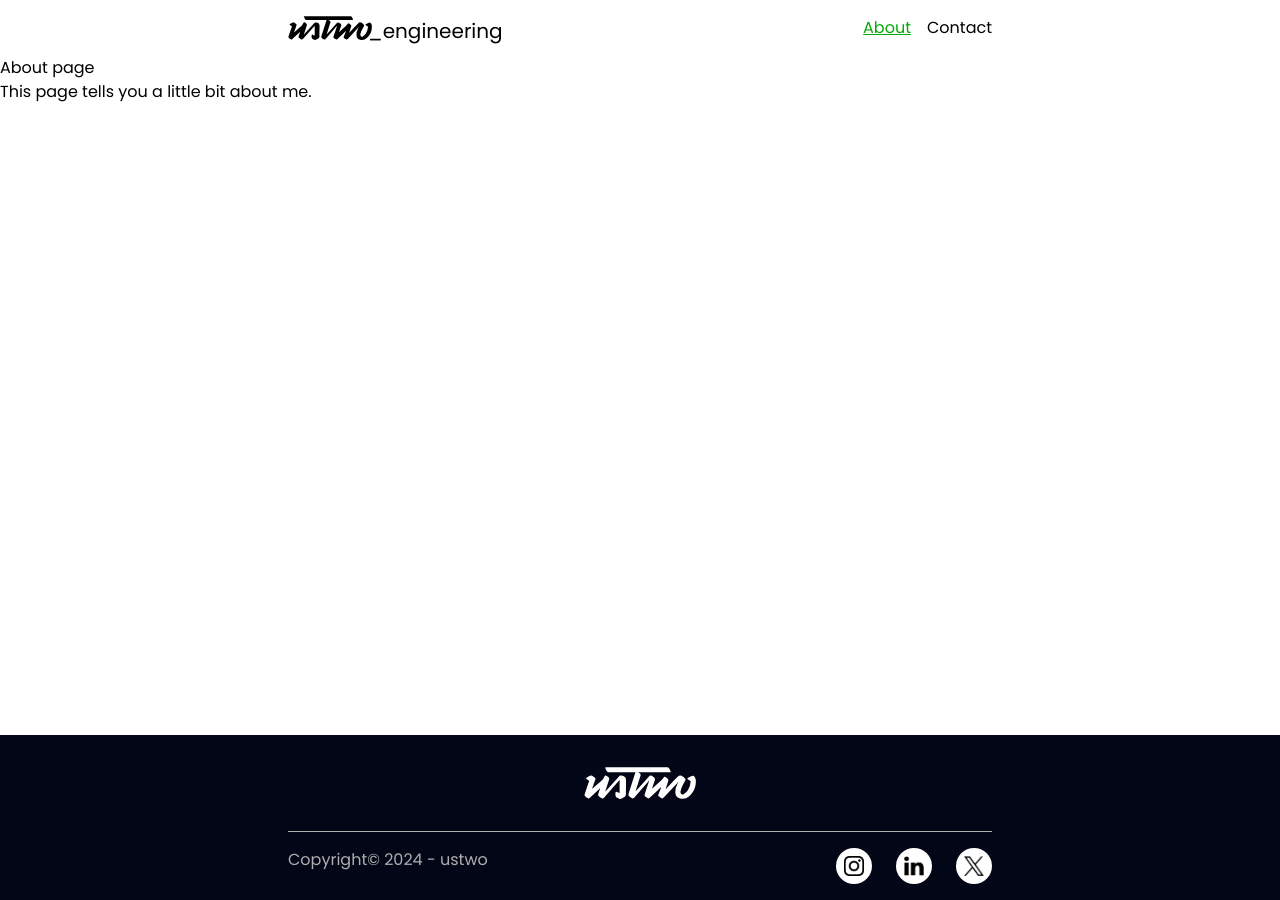
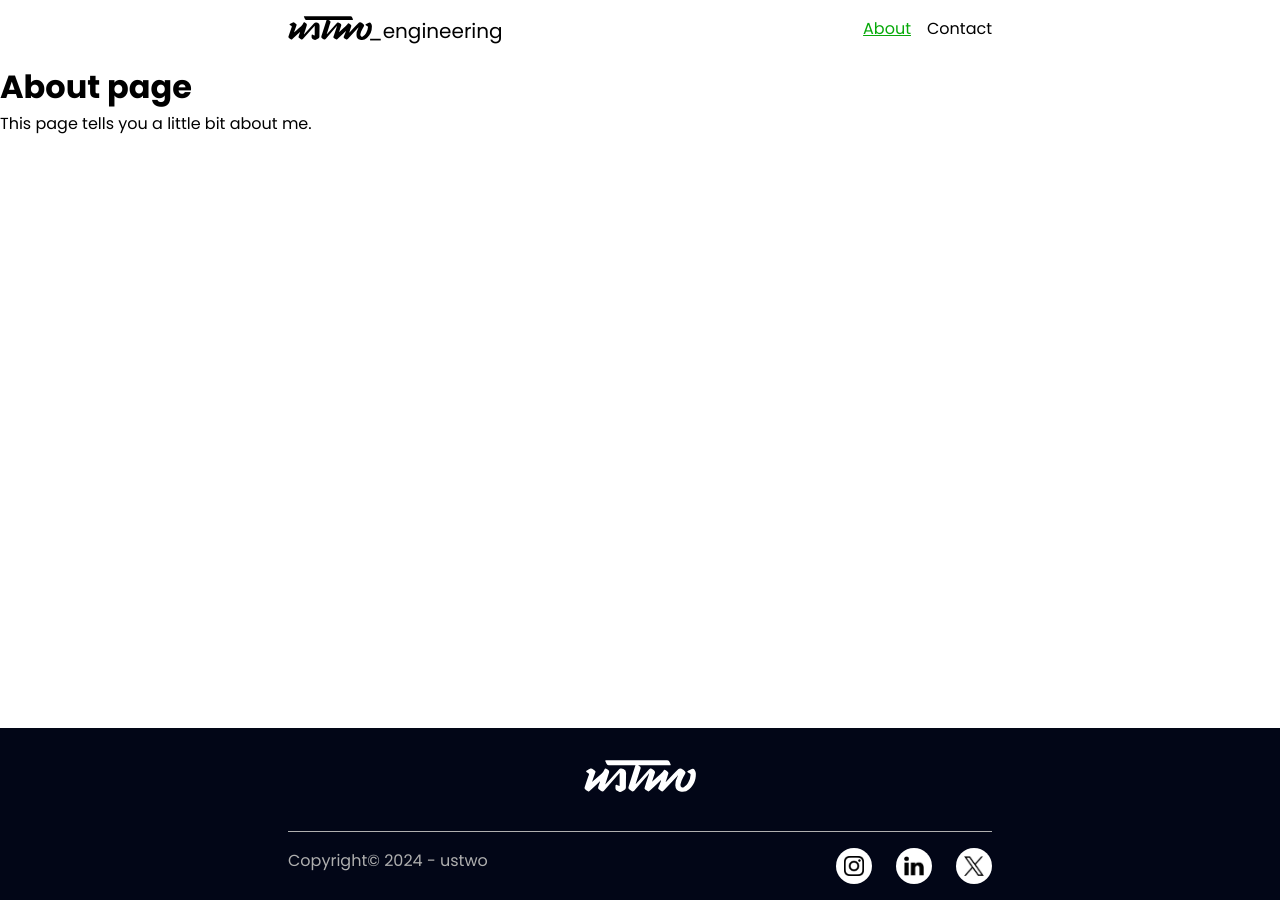
Before and after one commit to ustwo/engineering-blog, a Jekyll site: the page built from about.md, in a window 1280 px wide. Built offline with Jekyll 4.4.1, drawn with Linux system fonts in a browser that asks for light colours; nearby versions of some CDN libraries.

Commit message:
:lipstick: Update style

```diff
--- a/_layouts/default.html
+++ b/_layouts/default.html
@@ -10,14 +10,14 @@
       href="https://fonts.googleapis.com/css2?family=Poppins:ital,wght@0,100;0,200;0,300;0,400;0,500;0,600;0,700;0,800;0,900;1,100;1,200;1,300;1,400;1,500;1,600;1,700;1,800;1,900&display=swap"
       rel="stylesheet"
     />
-    <script src="https://cdn.tailwindcss.com"></script>
+    <!-- <script src="https://cdn.tailwindcss.com"></script> -->
     <link rel="stylesheet" href="/assets/css/styles.css" />
     <title>{{ page.title }}</title>
   </head>
-  <body class="flex flex-col h-screen justify-between">
+  <body class="hero">
     {% include navigation.html %}
 
-    <main class="flex-1">{{ content }}</main>
+    <main class="hero__content">{{ content }}</main>
 
     {% include footer.html %}
   </body>
--- a/_layouts/post.html
+++ b/_layouts/post.html
@@ -10,7 +10,7 @@
   />
 </header>
 
-<div class="py-20 px-72 flex gap-8">
+<div class="post">
   <div>
     <div class="post__avatar">
       <div class="post__avatar__pic">
@@ -43,6 +43,6 @@
   <article>
     <h1 class="text-4xl font-bold mb-2">{{page.title}}</h1>
     <p class="text-sm mb-6 text-gray-400">{{ page.date | date_to_string}}</p>
-    <main>{{ content }}</main>
+    <main class="post-content">{{ content }}</main>
   </article>
 </div>
--- a/_sass/main.scss
+++ b/_sass/main.scss
@@ -2,6 +2,28 @@
 $light: #fff;
 $dark: rgb(2, 6, 23);
 $gray: #afafaf;
+
+$spacing-unit:     30px !default;
+$table-text-align: left !default;
+$content-width:    800px !default;
+$on-palm:          600px !default;
+$on-laptop:        800px !default;
+$on-medium:        $on-palm !default;
+$on-large:         $on-laptop !default;
+@mixin relative-font-size($ratio) {
+  font-size: #{$ratio}rem;
+}
+
+*, *::before, *::after {
+  box-sizing: border-box;
+  margin: 0;
+  padding: 0;
+}
+
+a, a:visited, a:active {
+  color: inherit;
+  text-decoration: none;
+}
 
 body {
   font-family: "Poppins", sans-serif;
@@ -14,6 +36,81 @@
   font-family: monospace, monospace;
   font-size: 1em;
 }
+
+.hero {
+  display: flex;
+  flex-direction: column;
+  justify-content: space-between;
+  height: 100vh;
+
+  &__content{
+    flex: 1 1 0%;
+  }
+}
+
+/**
+ * Posts
+ */
+.post-header {
+  margin-bottom: $spacing-unit;
+}
+
+.post-title,
+.post-content h1 {
+  @include relative-font-size(2.625);
+  letter-spacing: -1px;
+  line-height: 1.15;
+
+  @media screen and (min-width: $on-large) {
+    @include relative-font-size(2.625);
+  }
+}
+
+.post-content {
+  img {
+    max-width: 100%;
+    margin: 1.5rem 0;
+  }
+
+  & > ul {
+    margin: 1.5rem 0;
+    padding: 1.5rem;
+    border: 1px solid $gray;
+    border-radius: 5px;
+  }
+
+  margin-bottom: $spacing-unit;
+
+  h1, h2, h3, h4, h5, h6 { margin-top: $spacing-unit }
+
+  h2 {
+    @include relative-font-size(1.75);
+
+    @media screen and (min-width: $on-large) {
+      @include relative-font-size(2);
+    }
+  }
+
+  h3 {
+    @include relative-font-size(1.375);
+
+    @media screen and (min-width: $on-large) {
+      @include relative-font-size(1.625);
+    }
+  }
+
+  h4 {
+    @include relative-font-size(1.25);
+  }
+
+  h5 {
+    @include relative-font-size(1.125);
+  }
+  h6 {
+    @include relative-font-size(1.0625);
+  }
+}
+
 
 .navbar {
   display: flex;
@@ -30,7 +127,6 @@
   }
   span {
     position: absolute;
-    top: 0;
     left: 5rem;
     font-size: 1.25rem;
   }
@@ -100,9 +196,16 @@
 }
 
 .post {
+  padding: 5rem 18rem;
+  display: flex;
+  gap: 2rem;
+
   &__header {
-  height: 600px;
-  overflow: hidden;
+    display: flex;
+    justify-content: center;
+    align-items: center;
+    height: 600px;
+    overflow: hidden;
 }
 &__image {
   margin: auto;
@@ -184,7 +287,7 @@
     overflow: hidden;
     flex: 2 2 0%;
     height: 100%;
-    max-height: 24rem;
+    max-height: 30rem;
     transition: scale .3s ease-in-out;
 
     img {
@@ -208,7 +311,7 @@
     flex-direction: column;
     &__title {
       font-weight: bold;
-      font-size: 1.125rem;
+      font-size: 1.5rem;
       &:hover {
         text-decoration: underline;
       }
@@ -573,6 +676,10 @@
   }
 }
 
+.highlighter-rouge {
+  margin: 1.5rem 0 !important;
+}
+
 .highlight,
 .highlighter-rouge .highlight,
 a > code,
@@ -631,7 +738,7 @@
 
 .highlight,
 .highlighter-rouge .highlight {
-  margin: 1em 0;
+  margin: 1.5rem 0;
   width: 100%;
   overflow: auto;
 }
--- a/index.html
+++ b/index.html
@@ -20,7 +20,7 @@
     <div class="blog__post">
       <span class="blog__post__date">{{ post.date | date_to_string }}</span>
       <h2 class="blog__post__title">
-        <a href="{{ post.url }}" class="text-xl">{{ post.title }}</a>
+        <a href="{{ post.url }}">{{ post.title }}</a>
       </h2>
       <div class="blog__post__excerpt">
         <p>{{post.excerpt}}</p>
```
